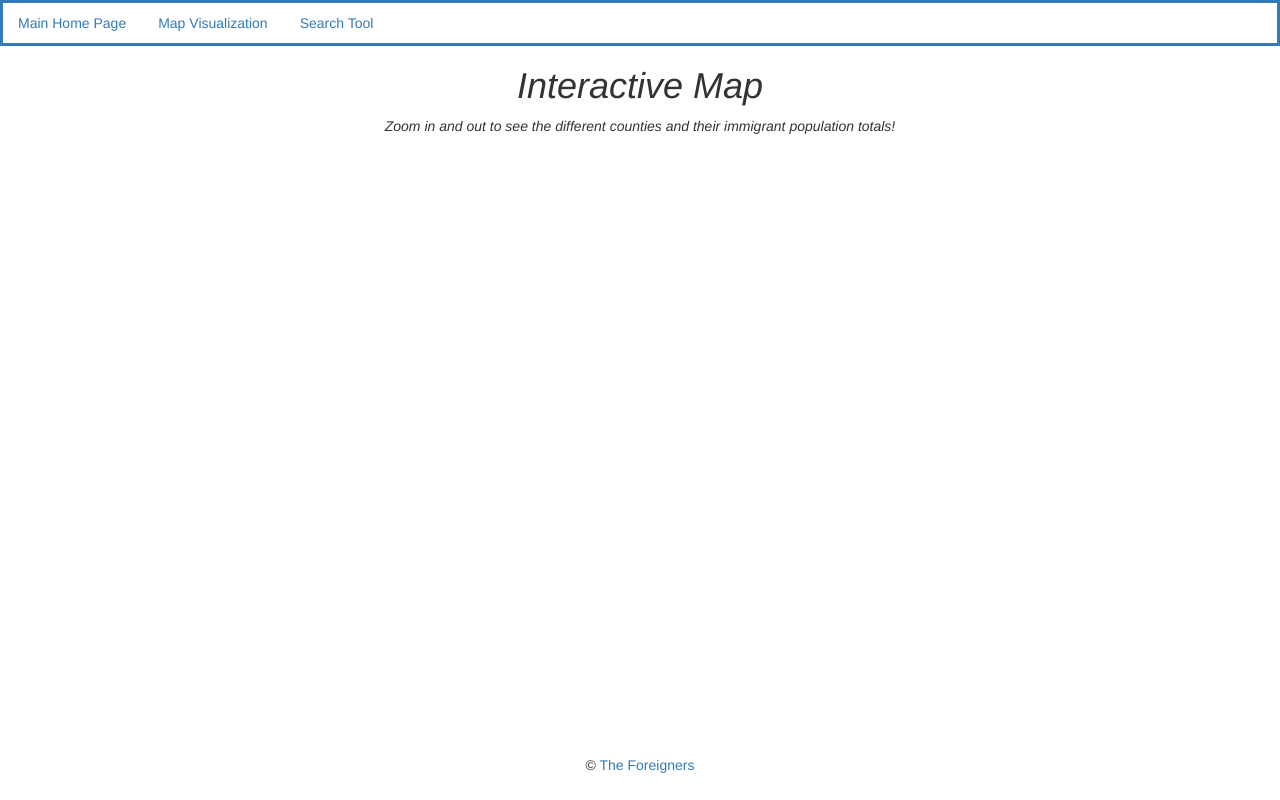
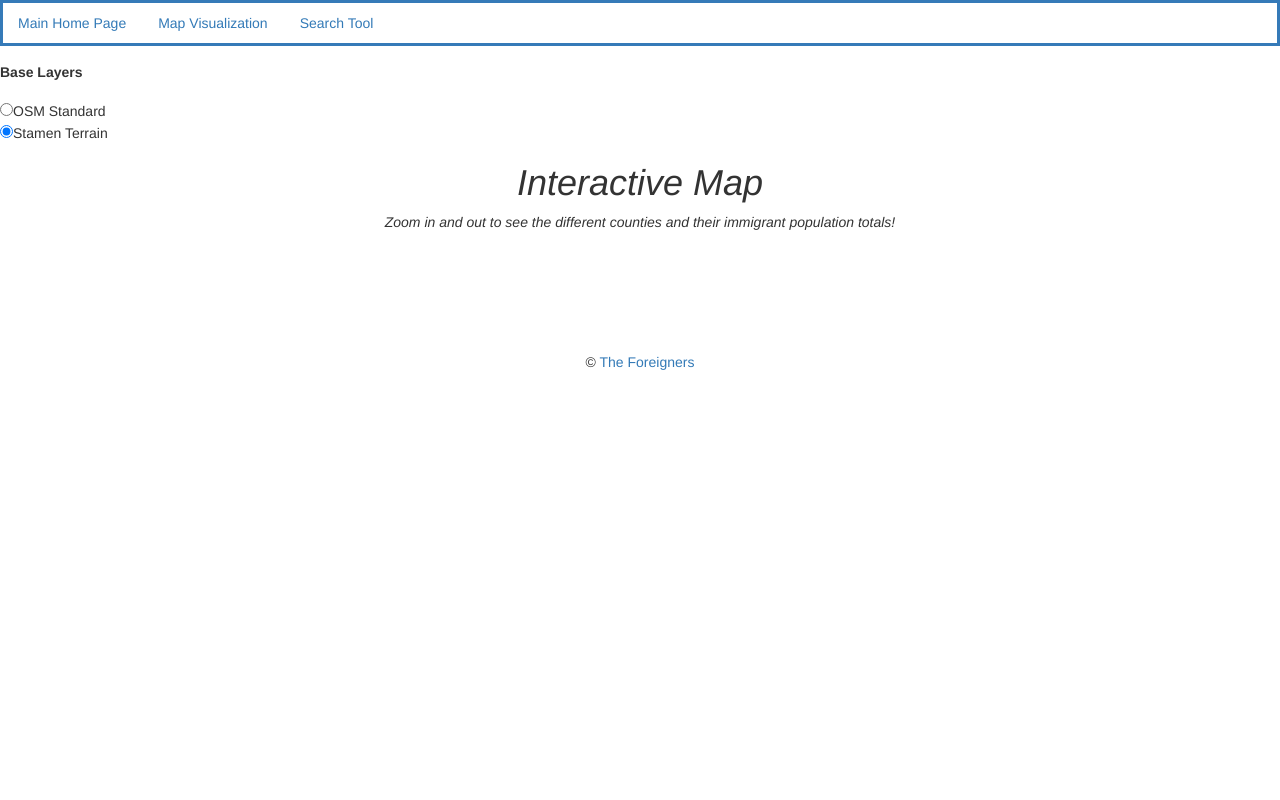
Before and after one commit to aohhppi/Project_3, a plain HTML site: page templates/map.html in a window 1280 px wide. Drawn offline with nearby package versions, Linux system fonts and the light colour scheme; a script that the page names is missing; files whose address does not match are found by name.

Commit message:
Update map.html

```diff
--- a/templates/map.html
+++ b/templates/map.html
@@ -5,13 +5,21 @@
     <!-- <link rel="stylesheet" href="libs/v6.14.1-dist/ol.css" type="text/css"> -->
     <link rel="stylesheet" href="https://maxcdn.bootstrapcdn.com/bootstrap/3.3.7/css/bootstrap.min.css">
     <style>
-      .map {
+    h5 {
+    display: block;
+    margin-top: 1.33em;
+    margin-bottom: 1.33em;
+    margin-left: 0;
+    margin-right: 0;
+    font-weight: bold;
+    }
+/*       .map {
         height: 500px;
         width: 100%;
-      }
+      } */
     </style>
     <script src="https://cdn.rawgit.com/openlayers/openlayers.github.io/master/en/v5.3.0/build/ol.js"></script>
-    <title>OpenLayers example</title>
+    <title>Interactive Map</title>
   </head>
   <body>
     <ul class="nav nav-pills" style="border: solid; border-color:#357AB8">
@@ -25,6 +33,20 @@
           <a class="nav-link" href = 'http://127.0.0.1:5000/search_tool'>Search Tool</a>
         </li>
       </ul>
+
+    <div class="grid-container">
+        <div class="grid-1">
+          <div class="sidebar">
+            <h5>Base Layers</h5>
+            <input type="radio" name="baseLayerRadioButton" value="OSMStandard" checked>OSM Standard<br>
+            <input type="radio" name="baseLayerRadioButton" value="StamenTerrain" checked>Stamen Terrain<br>
+          <div>
+        </div>
+        <div class="grid-2">
+          <div id="map_logic" class="map"></div>
+
+        </div>
+      </div>
     <!-- <script type="text/javascript"> window.onload=init; </script> -->
     <div class="row" >
       <h1 style="text-align: center ;font-style:italic;">Interactive Map</h1>
```
